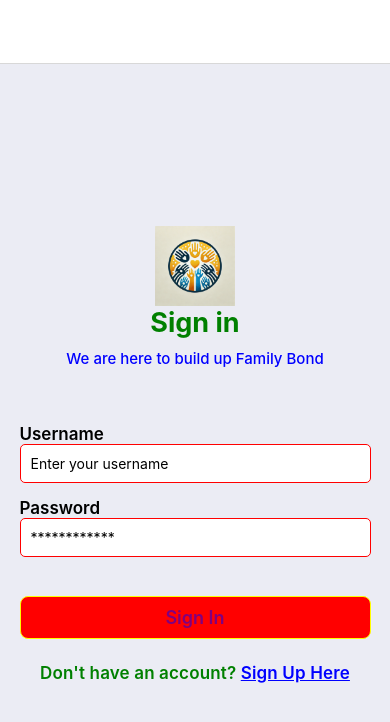
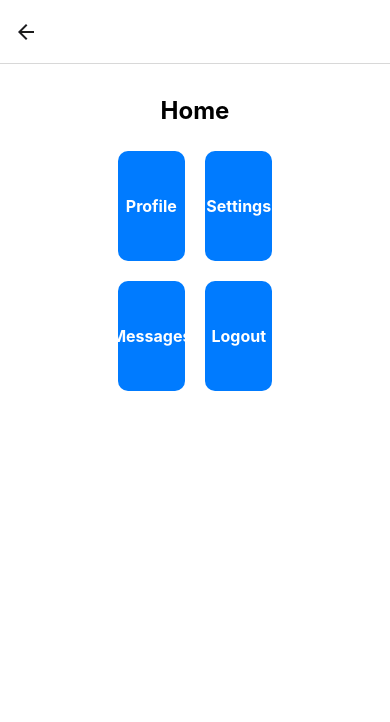
Before and after one commit to TUDublinBlanchBusinessIT/project-Kelvinu293-1, a React Native app: screen /Home in a window 390 px wide. Shown: the top 722 px of the page. Built offline with nearby package versions, Linux system fonts and the light colour scheme.

Commit message:
add home navigation and example of springboard layout

```diff
--- a/App.js
+++ b/App.js
@@ -3,6 +3,7 @@ import { NavigationContainer } from '@react-navigation/native';
 import { createStackNavigator } from '@react-navigation/stack';
 import LoginScreen from './LoginScreen';
 import SignupScreen from './SignupScreen';
+import HomeScreen from './HomeScreen';
 
 const Stack = createStackNavigator();
 
@@ -20,6 +21,11 @@ export default function App() {
           component={SignupScreen}
           options={{ title: '' }}
         />
+         <Stack.Screen
+          name="Home"
+          component={HomeScreen}
+          options={{ title: '' }}
+        />
       </Stack.Navigator>
     </NavigationContainer>
   );
--- /dev/null
+++ b/HomeScreen.js
@@ -0,0 +1,64 @@
+import React from 'react';
+import { StyleSheet, View, Text, TouchableOpacity, FlatList, Dimensions } from 'react-native';
+
+// Example tiles for the springboard
+const SPRINGBOARD_ITEMS = [
+  { id: '1', label: 'Profile', action: () => console.log('Go to Profile') },
+  { id: '2', label: 'Settings', action: () => console.log('Go to Settings') },
+  { id: '3', label: 'Messages', action: () => console.log('Go to Messages') },
+  { id: '4', label: 'Logout', action: () => console.log('Log Out') },
+];
+
+export default function HomeScreen() {
+  const renderItem = ({ item }) => (
+    <TouchableOpacity style={styles.tile} onPress={item.action}>
+      <Text style={styles.tileText}>{item.label}</Text>
+    </TouchableOpacity>
+  );
+
+  return (
+    <View style={styles.container}>
+      <Text style={styles.title}>Home</Text>
+      <FlatList
+        data={SPRINGBOARD_ITEMS}
+        renderItem={renderItem}
+        keyExtractor={(item) => item.id}
+        numColumns={2}
+        contentContainerStyle={styles.grid}
+      />
+    </View>
+  );
+}
+
+const styles = StyleSheet.create({
+  container: {
+    flex: 1,
+    backgroundColor: '#fff',
+    alignItems: 'center',
+    justifyContent: 'flex-start',
+    padding: 16,
+  },
+  title: {
+    fontSize: 24,
+    fontWeight: 'bold',
+    marginVertical: 16,
+  },
+  grid: {
+    width: '100%',
+    justifyContent: 'center',
+  },
+  tile: {
+    flex: 1,
+    margin: 10,
+    height: Dimensions.get('window').width / 3 - 20,
+    backgroundColor: '#007BFF',
+    justifyContent: 'center',
+    alignItems: 'center',
+    borderRadius: 10,
+  },
+  tileText: {
+    color: '#fff',
+    fontSize: 16,
+    fontWeight: 'bold',
+  },
+});
--- a/SignupScreen.js
+++ b/SignupScreen.js
@@ -1,7 +1,7 @@
 import React, { useState } from 'react';
 import { StyleSheet, Text, View, TextInput, TouchableOpacity } from 'react-native';
 
-export default function SignupScreen() {
+export default function SignupScreen({ navigation }) {
   const [username, setUsername] = useState('');
   const [password, setPassword] = useState('');
   const [email, setEmail] = useState('');
@@ -9,6 +9,8 @@ export default function SignupScreen() {
 
   const handleSignUp = () => {
     console.log('User signed up:', { username, password, email, phoneNumber });
+
+    navigation.navigate('Home');
   };
 
   return (
--- a/package.json
+++ b/package.json
@@ -10,8 +10,8 @@
   },
   "dependencies": {
     "@expo/metro-runtime": "~4.0.0",
-    "@react-navigation/native": "^7.0.12",
-    "@react-navigation/stack": "^7.0.17",
+    "@react-navigation/native": "^7.0.13",
+    "@react-navigation/stack": "^7.0.18",
     "@types/react": "^18.3.12",
     "expo": "~52.0.11",
     "expo-status-bar": "^2.0.0",
```
Also changed, not shown: firebaseConfig.js (+12 -9 lines), 2 other files (tests, documents, lock files or other folders).
